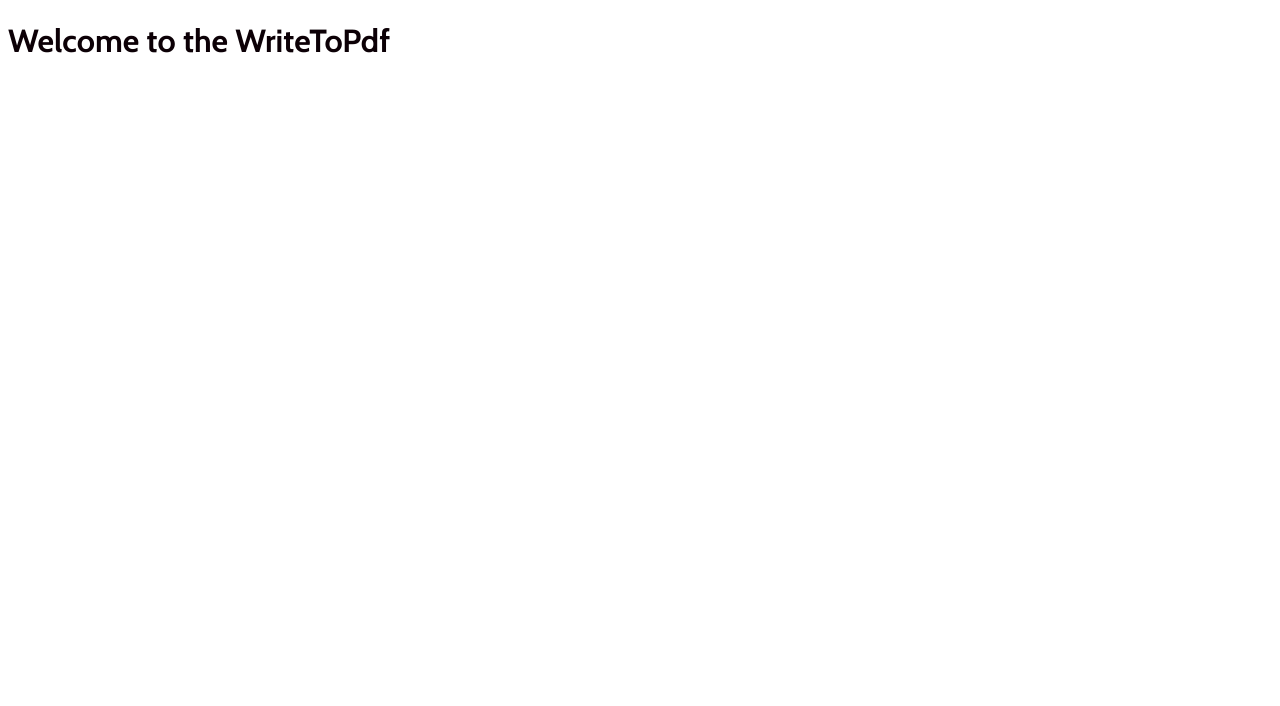
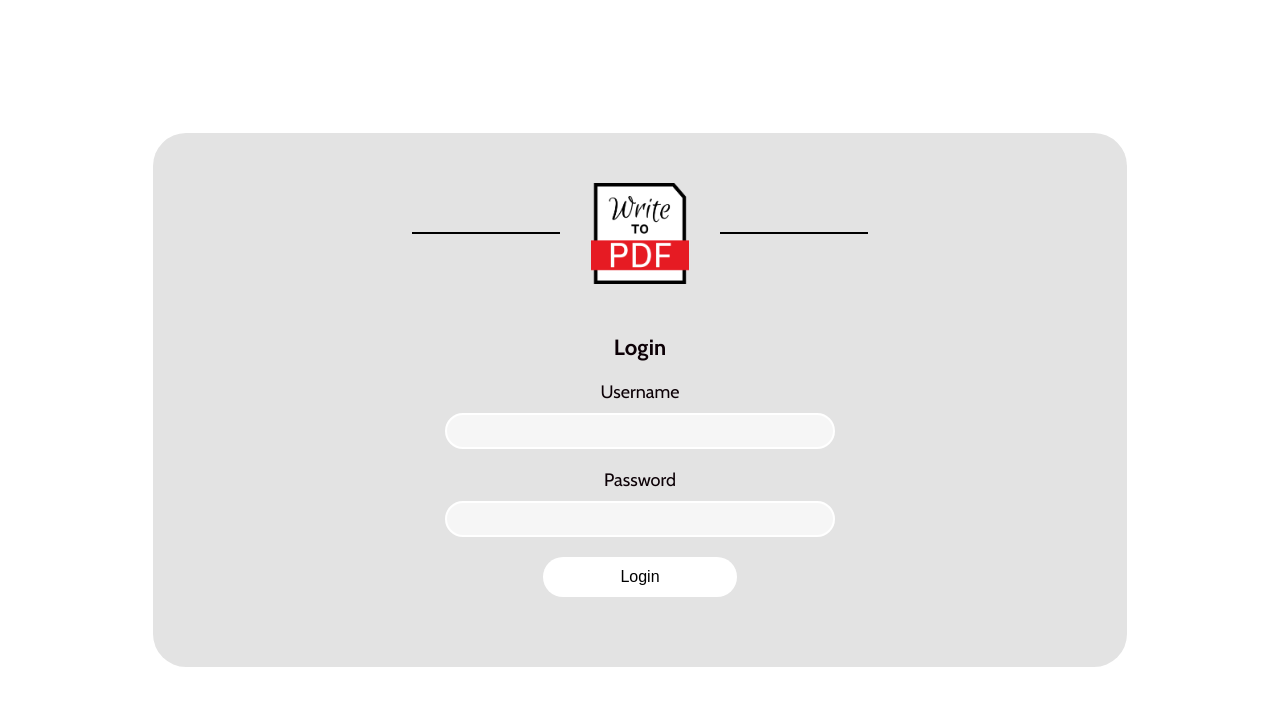
Before and after one commit to COS301-SE-2023/WriteToPdf, an Angular app in the folder frontend/: page / in a window 1280 px wide. Shown: the top 706 px of the page. Built offline with nearby package versions, Linux system fonts and the light colour scheme.

Commit message:
Implemented login design first draft

```diff
--- a/frontend/src/app/login/login.component.html
+++ b/frontend/src/app/login/login.component.html
@@ -1,4 +1,40 @@
-<div class="screen" margin="auto" style="vertical-align: center;">
-<h1 >Welcome to the WriteToPdf</h1>
+<div class="loginWrapper">
 
+    <form action="" class="loginForm">
+
+        <div class="logoWrapper">
+            <hr/>
+            <img src="assets/Logos/WriteToPdf_Logo_white.png" alt="" class="logo">
+            <hr/>
+        </div>
+
+        <div >
+            <h3 class="heading">Login</h3>
+
+        </div>
+
+        <div class="labelElement">
+            <label for="username">Username</label>
+        </div>
+
+        <div class="formElement">
+            <input type="text" name="username" id="username" placeholder="" class="textBox">
+
+        </div>
+
+
+        <div class="labelElement">
+            <label for="password">Password</label>
+        </div>
+        <div class="formElement">
+            <input type="password" name="password" id="password" placeholder="" class="textBox">
+        </div>
+
+
+        <div class="formElement">
+            <button type="submit" class="button">Login</button>
+
+        </div>
+
+    </form>
 </div>
--- a/frontend/src/app/login/login.component.scss
+++ b/frontend/src/app/login/login.component.scss
@@ -0,0 +1,107 @@
+@import '../../styles.scss';
+
+.loginWrapper {
+
+    position: absolute;
+
+    top: 0;
+    bottom: 0;
+    left: 0;
+    right: 0;
+
+    width: -moz-fit-content;
+    width: fit-content;
+
+    height: -moz-fit-content;
+    height: fit-content;
+
+    margin: auto;
+    background-color: $light-grey;
+
+    border-radius: 33px;
+
+    padding-top: 50px;
+    padding-bottom: 50px;
+
+}
+
+.loginForm {
+    margin: auto;
+    width: -moz-fit-content;
+    width: fit-content;
+}
+
+.heading{
+    font-size: 22px;
+    margin-bottom: 20px;
+    text-align: center;
+}
+
+.logoWrapper {
+    display: flex;
+    width: 50%;
+
+
+
+    margin: auto;
+    margin-bottom: 50px;
+}
+
+.logo {
+    width: 20%;
+    margin: auto;
+}
+
+.textBox {
+    border: 2px solid #ffffff;
+    border-radius: 90px;
+
+    background-color: $text-box-color;
+
+    height: 30px;
+
+    width: 100%;
+}
+
+.formElement {
+    display:flex;
+    margin-bottom: 20px !important;
+    width: -moz-fit-content;
+    width: fit-content;
+    width:40%;
+    margin: auto;
+}
+
+.labelElement {
+    margin-bottom: 10px !important;
+    width: -moz-fit-content;
+    width: fit-content;
+    margin: auto;
+    font-size: 18px;
+}
+
+.button{
+    border:none;
+    border-radius: 90px;
+
+    background-color: #ffffff;
+
+    height: 40px;
+
+    font-size: 16px;
+
+    width: 50%;
+    margin: auto;
+    transition: 0.3s;
+}
+
+.button:hover {
+    background-color: darken(#d3a2a2, 10%);
+}
+
+
+hr {
+    border: 1px solid black;
+    width: 30%;
+    margin: auto;
+}
```
